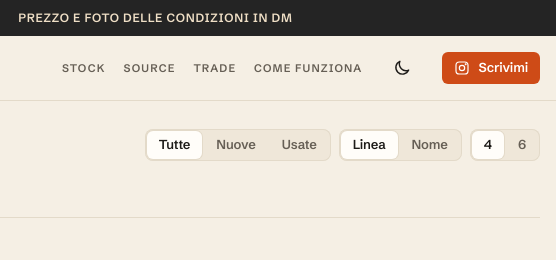
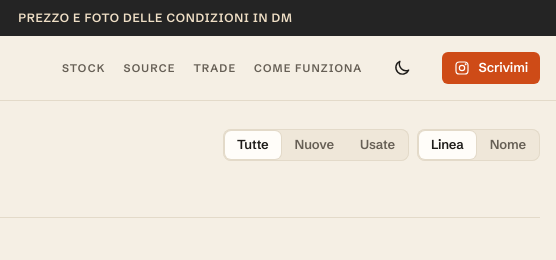
Before and after one commit to t2kfhv45sy-cmd/Stock, a plain HTML site: page index.html in a window 1280 px wide. Shown: the top 260 px of the page, 724-1280 px from the left. Drawn offline with Linux system fonts and the light colour scheme.

Commit message:
Pagina stock: via colonne 4/6, «Mostra N modelli», testo Source
Co-Authored-By: Claude Opus 5.5 <noreply@anthropic.com>
Claude-Session: https://claude.ai/code/session_01W1MVJAAhq6GtGDJQpJBFPL

```diff
--- a/index.html
+++ b/index.html
@@ -219,7 +219,7 @@ footer{border-top:1px solid var(--line);padding-block:20px calc(96px + env(safe-
 <main class="gut"><div class="in-w" style="display:grid;gap:28px">
   <section id="stock" style="display:grid;gap:18px;scroll-margin-top:80px">
     <div class="page-h"><div><span class="lbl" id="upd">Stock</span></div>
-      <div class="tools"><div class="seg" role="group" aria-label="Condizione" id="cond"></div><div class="seg" role="group" aria-label="Ordina" id="ord"></div><div class="seg" role="group" aria-label="Colonne" id="cols"></div></div></div>
+      <div class="tools"><div class="seg" role="group" aria-label="Condizione" id="cond"></div><div class="seg" role="group" aria-label="Ordina" id="ord"></div></div></div>
     <nav class="iv-sub" aria-label="Linee" id="lines"></nav>
     <div class="sizes"><div class="head"><span class="lbl">La tua taglia (EU)</span><button class="link" id="clr" hidden>Togli filtro</button></div><div class="iv-sz" id="sz" role="group" aria-label="Taglia"></div></div>
     <div class="count"><button class="ltt m-only" data-ldd id="ldd" aria-expanded="false" aria-controls="lddl"></button><span class="lbl" id="cnt"></span><button class="link" data-reset id="rst" hidden>Azzera</button></div>
@@ -301,11 +301,10 @@ footer{border-top:1px solid var(--line);padding-block:20px calc(96px + env(safe-
         <section><div class="fh"><span class="lbl">Filtra</span><button class="link2" data-reset>Azzera tutto</button></div><div class="fl">${fr("z")}${fr("c")}</div></section>`;
     $("ldd").innerHTML = `${esc(line === "Tutte" ? "Tutte le linee" : line)} ${lddOpen ? "▴" : "▾"}`;
     $("lddl").hidden = !lddOpen; $("ldd").setAttribute("aria-expanded", lddOpen); $("lddl").innerHTML = lines.map(l => `<button data-l="${esc(l)}" data-lddc aria-pressed="${l === line}">${esc(l === "Tutte" ? "Tutte le linee" : l)}</button>`).join("");
-    $("fgo").textContent = `Applica · ${M.length} ${M.length === 1 ? "modello" : "modelli"}`;
+    $("fgo").textContent = `Mostra ${M.length} ${M.length === 1 ? "modello" : "modelli"}`; // i filtri valgono subito: il bottone dice cosa vedrai
     if (!$("ms").hidden) search();
     seg("cond", [["all", "Tutte"], ["ds", "Nuove"], ["used", "Usate"]], cond, "c");
     seg("ord", [["line", "Linea"], ["name", "Nome"]], ord, "o");
-    seg("cols", [["4", "4"], ["6", "6"]], cols, "k");
     const n = M.reduce((a, p) => a + (size ? p.taglie.filter(t => t.eu === size).length : p.taglie.length), 0);
     $("cnt").textContent = `${M.length} ${M.length === 1 ? "modello" : "modelli"} · ${n} ${n === 1 ? "taglia" : "taglie"}${size ? " · EU " + size : ""}`;
     $("grid").style.setProperty("--cols", cols);
@@ -313,7 +312,7 @@ footer{border-top:1px solid var(--line);padding-block:20px calc(96px + env(safe-
       const tag = p.taglie.every(t => t.arrivo) ? '<span class="pill acc">In arrivo</span>' : p.lotto === 1 ? '<span class="pill acc">Ultimo paio</span>' : "";
       return `<button class="tile" data-i="${i}" aria-label="Vista rapida: ${esc(p.nome)}"><span class="ph" style="${bg(p)}">${tag}<span class="btn sm sec qv" aria-hidden="true">Vista rapida</span></span>
         <span class="ft"><b>${esc(p.nome)}</b><span class="lbl">EU ${tz.map(z => z === size ? `<b>${esc(z)}</b>` : esc(z)).join(", ")} · ${esc(cs)}</span></span></button>`; }).join("")
-      || `<div class="none"><b>La EU ${esc(size)} adesso non c'è${line !== "Tutte" ? " in " + esc(line) : ""}.</b><p class="sub" style="margin:0">Te la cerco io con il Source service: scrivimi modello e taglia.</p><a class="btn" data-dm="miss" href="${IG}" target="_blank" rel="noopener">Cercamela su Instagram</a></div>`;
+      || `<div class="none"><b>La EU ${esc(size)} adesso non c'è${line !== "Tutte" ? " in " + esc(line) : ""}.</b><p class="sub" style="margin:0">Te la cerco io con il Source service: scrivimi modello e taglia.</p><a class="btn" data-dm="miss" href="${IG}" target="_blank" rel="noopener">Chiedimela su Instagram</a></div>`;
     $("t-want").innerHTML = '<option value="">Qualsiasi paio in pagina</option>' + L.map(p => `<option>${esc(p.nome)}</option>`).join("");
   }
 
@@ -375,7 +374,6 @@ footer{border-top:1px solid var(--line);padding-block:20px calc(96px + env(safe-
     else if (g("#clr")) { size = ""; draw(); }
     else if (g("[data-c]")) { cond = g("[data-c]").dataset.c; if (g("[data-fback]")) fv = ""; draw(); }
     else if (g("[data-o]")) { ord = g("[data-o]").dataset.o; draw(); }
-    else if (g("[data-k]")) { cols = +g("[data-k]").dataset.k; draw(); }
     else if (g(".tile[data-i]")) qv(+g(".tile").dataset.i);
     else if (g("[data-nav]")) qv(cur + +g("[data-nav]").dataset.nav);
     else if (g("[data-p]")) qv(cur, +g("[data-p]").dataset.p);
```
